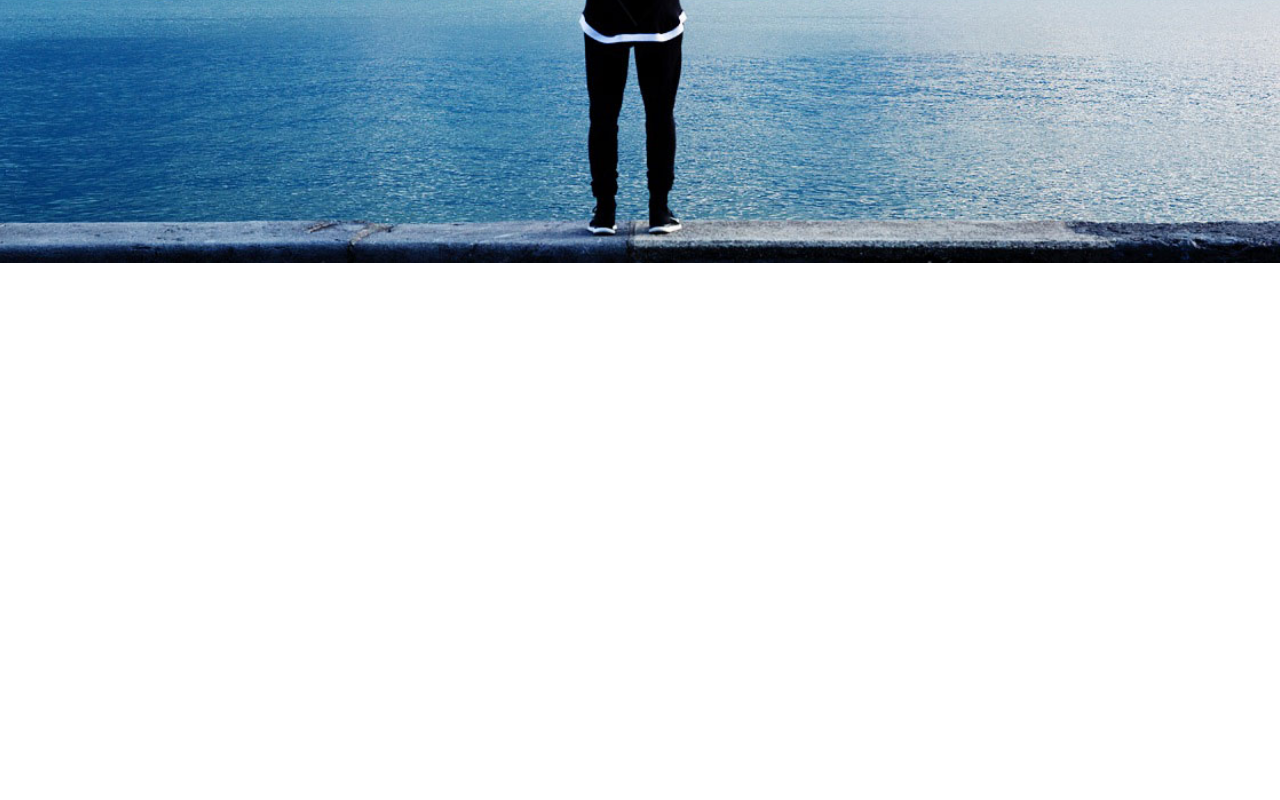
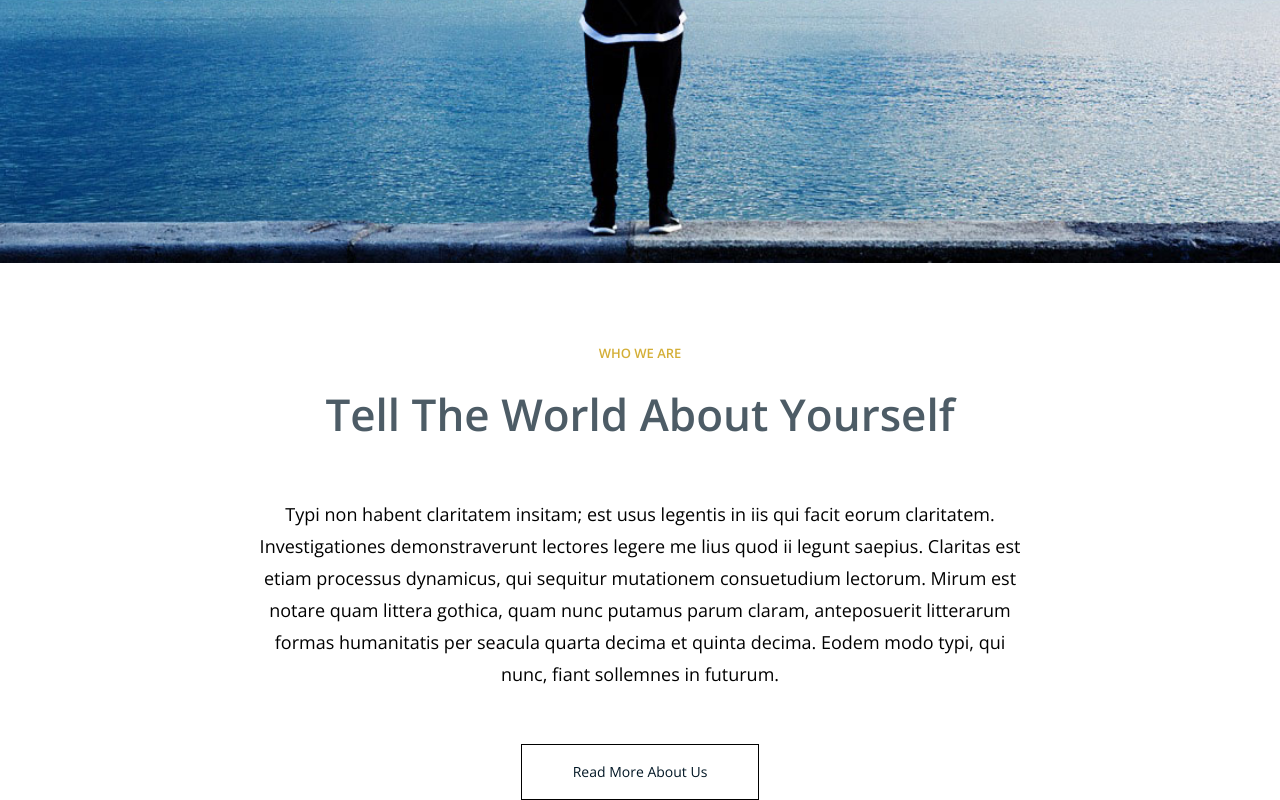
Before and after one commit to Tik-tak753/Elegant, a plain HTML site: page index.html in a window 1280 px wide. Shown: the part 537-1337 px from the top of the page. Before the commit the page ends 800 px from the top, so only its background shows below. Drawn offline with nearby package versions, Linux system fonts and the light colour scheme.

Commit message:
add section "who we are"

```diff
--- a/css/style.css
+++ b/css/style.css
@@ -3,9 +3,21 @@
     padding: 0;
     box-sizing: border-box;
 }
+
 body{
 
     font-family: 'Open Sans', sans-serif;
+}
+body h2{
+    color: #d4af37;
+    font-weight: 600;
+    font-size: 13px;
+    text-transform: uppercase;
+}
+body h3{
+    font-size: 44px;
+    color: #4d5c66;
+    font-weight: 600;
 }
 /*header*/
 header{
@@ -60,3 +72,35 @@ font-style: italic;
 
 }
 /*section_title*/
+
+/*section_who_we_are*/
+.section_who_we_are .container{
+    padding-top: 81px;
+    max-width: 769px;
+    margin: 0 auto;
+    text-align: center;
+}
+.section_who_we_are .container h2{
+    margin: 0 auto 22px;
+}
+.section_who_we_are .container article h3{
+    margin: 0 auto 54px;
+}
+.section_who_we_are .container article p{
+    margin: 0 auto 54px;
+    font-size: 18px;
+    line-height: 32px;
+    font-weight: 300;
+
+}
+.section_who_we_are .container article a{
+    display: block;
+    text-decoration: none;
+    color: #021725;
+    font-size: 14px;
+    line-height: 54px;
+    border: solid 1px #000000;
+    width: 238px;
+    margin: 0 auto;
+}
+/*section_who_we_are*/
--- a/index.html
+++ b/index.html
@@ -22,5 +22,21 @@
 <section class="section_title">
     <h1>Say <span>Haloa</span> to your Portfolio</h1>
 </section>
+<section class="section_who_we_are">
+    <div class="container">
+        <h2>Who we Are</h2>
+        <article>
+            <h3>Tell The World About Yourself</h3>
+            <p>
+                Typi non habent claritatem insitam; est usus legentis in iis qui facit eorum claritatem.
+                Investigationes demonstraverunt lectores legere me lius quod ii legunt saepius.
+                Claritas est etiam processus dynamicus, qui sequitur mutationem consuetudium lectorum.
+                Mirum est notare quam littera gothica, quam nunc putamus parum claram, anteposuerit litterarum formas humanitatis per seacula quarta decima et quinta decima.
+                Eodem modo typi, qui nunc, fiant sollemnes in futurum.
+            </p>
+            <a href="#">Read More About Us</a>
+        </article>
+    </div>
+</section>
 </body>
 </html>
```
